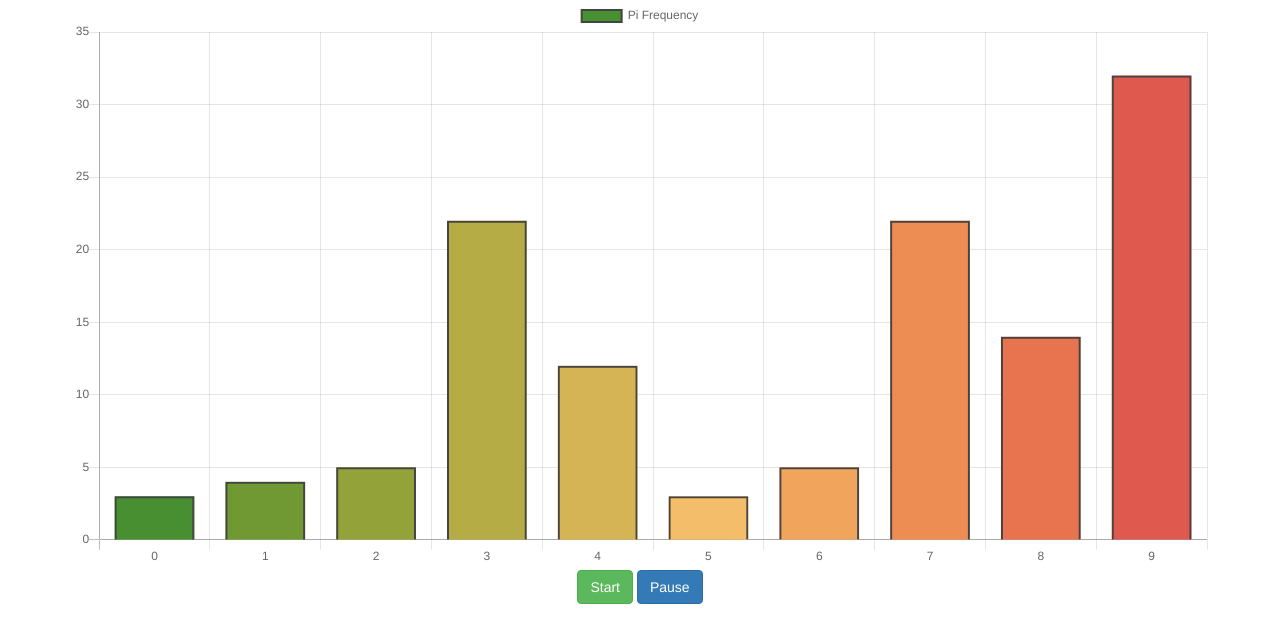
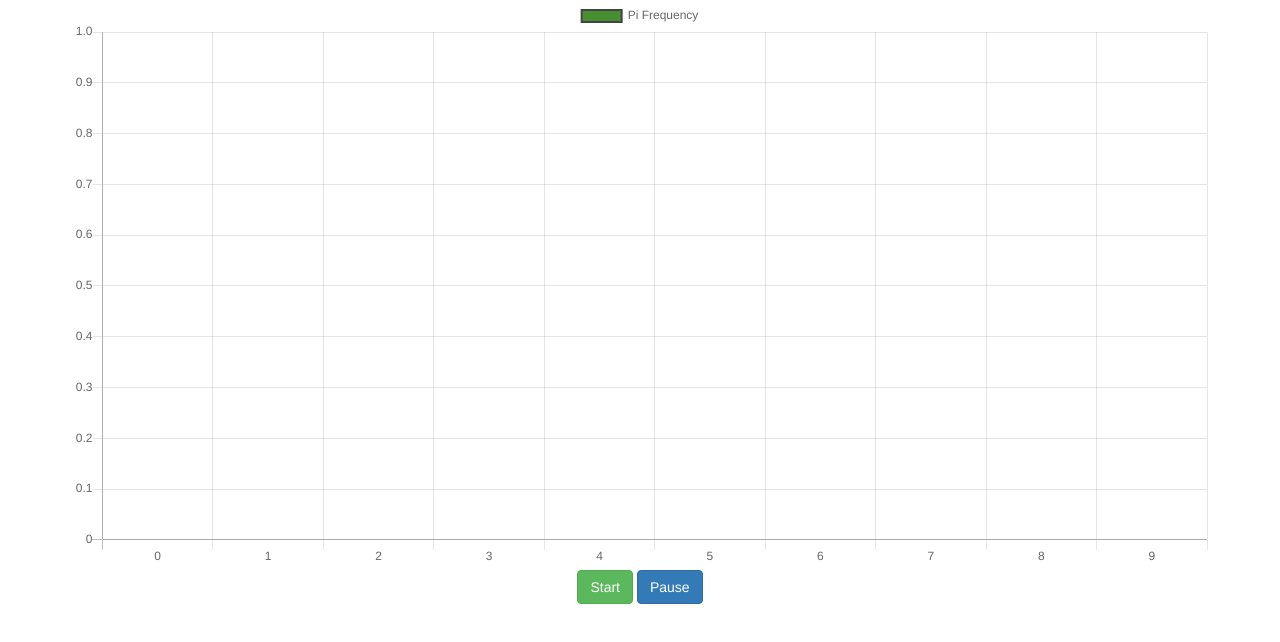
Before and after one commit to kiiskila/pi-frequency, a plain HTML site: page index.html in a window 1280 px wide. Drawn offline with nearby package versions, Linux system fonts and the light colour scheme.

Commit message:
Fixed initial values

```diff
--- a/index.html
+++ b/index.html
@@ -36,16 +36,16 @@
                 datasets: [{
                     label: 'Pi Frequency',
                     data:[
-                        3,
-                        4,
-                        5,
-                        22,
-                        12,
-                        3,
-                        5,
-                        22,
-                        14,
-                        32
+                        0,
+                        0,
+                        0,
+                        0,
+                        0,
+                        0,
+                        0,
+                        0,
+                        0,
+                        0
                     ],
                     backgroundColor: [
                         '#488f31',
@@ -91,7 +91,7 @@
             if(!isPaused) {
                 updateChart();
             }
-        }, 1000);
+        }, 2000);
 
         $('.pause').on('click', function(e) {
             e.preventDefault();
```
